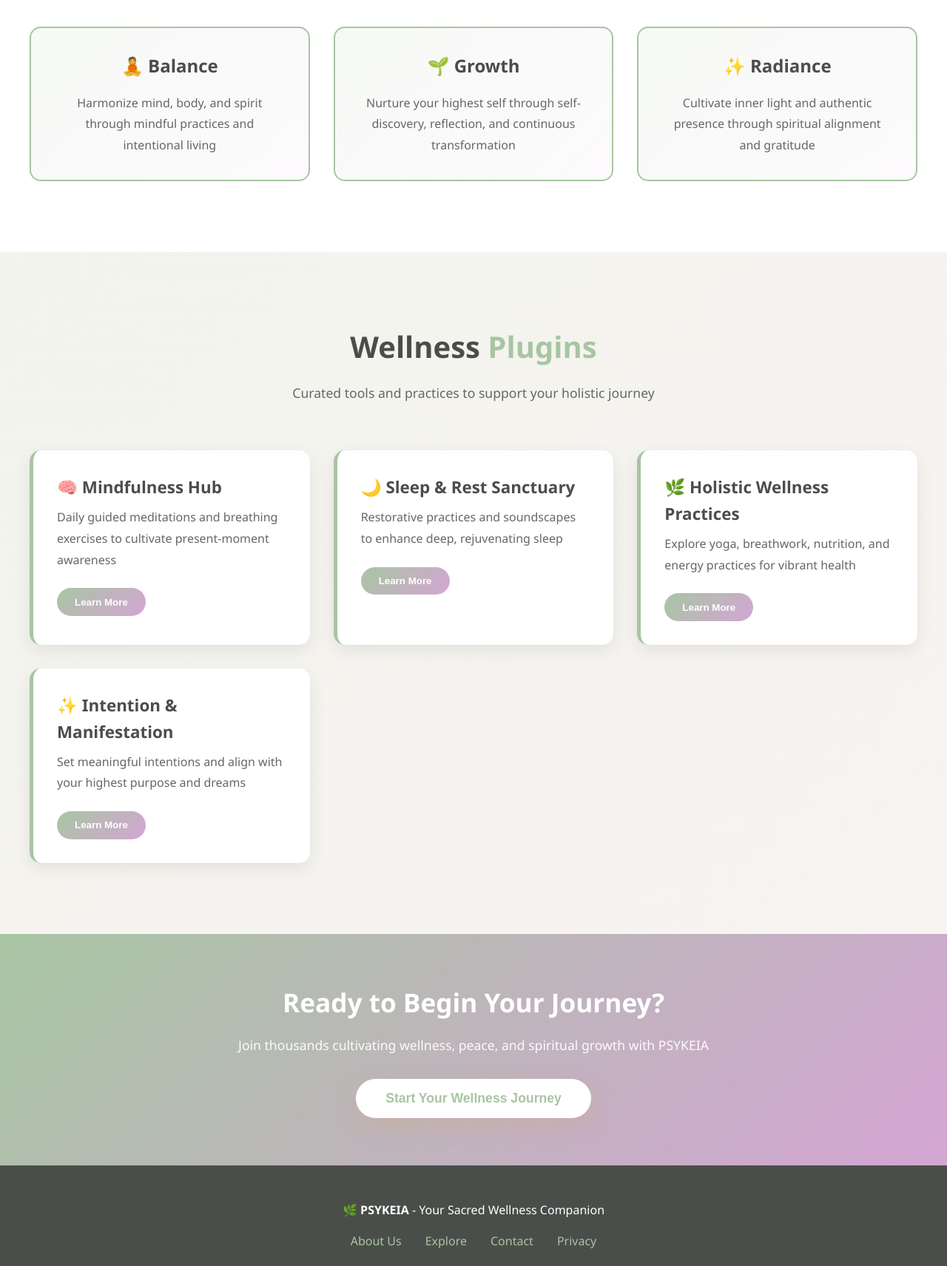
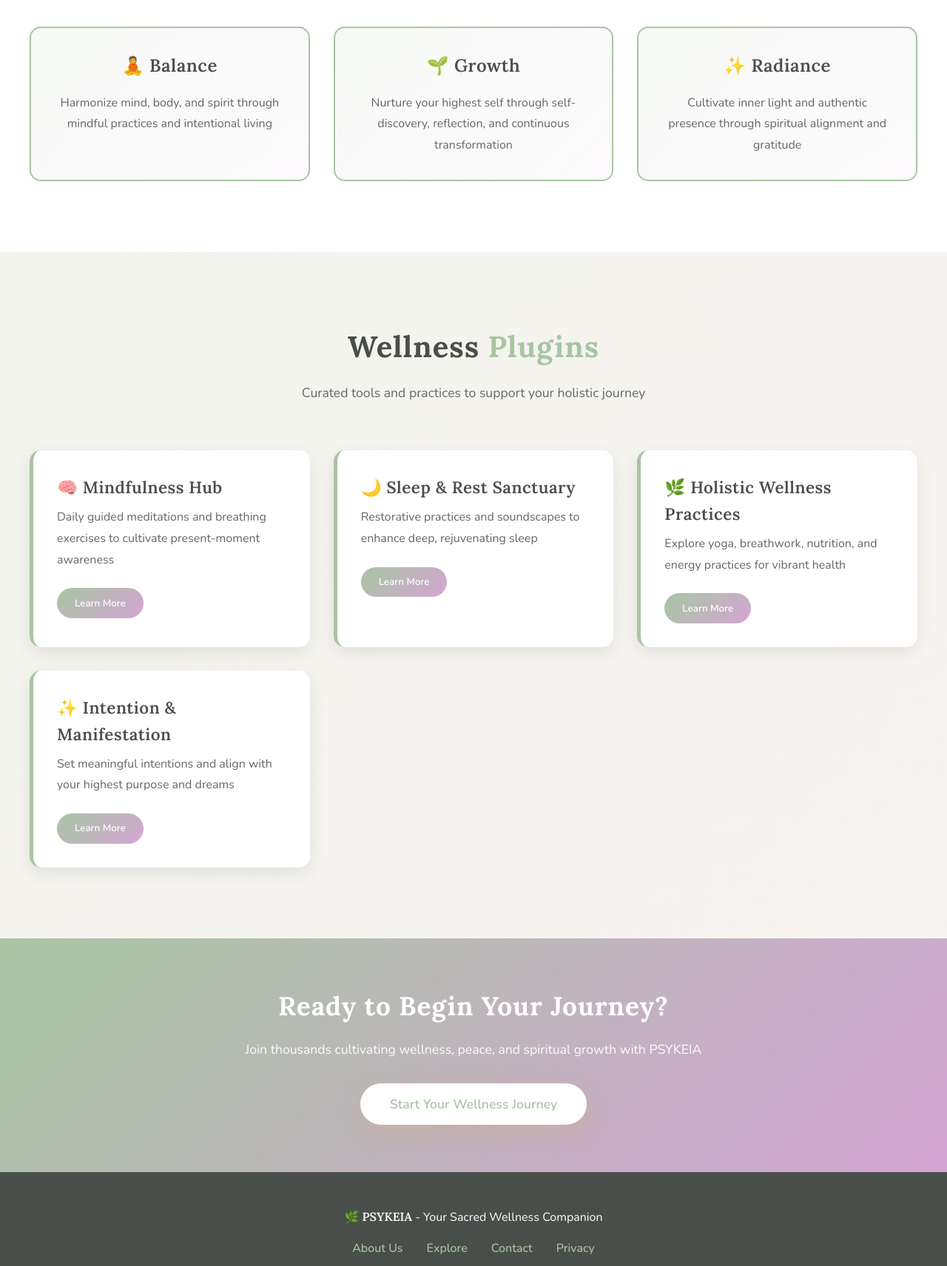
Before and after one commit to Mneemossynee/Hippocampus, a plain HTML site: page docs/index.html in a window 1280 px wide. Shown: the part 1060-2772 px from the top of the page at 74% size. Drawn offline with nearby package versions, Linux system fonts and the light colour scheme.

Commit message:
Update fonts to mystical yet clear style with Lora and Nunito

```diff
--- a/docs/style.css
+++ b/docs/style.css
@@ -1,3 +1,5 @@
+@import url('https://fonts.googleapis.com/css2?family=Lora:wght@400;600;700&family=Nunito:wght@300;400;500;600;700&display=swap');
+
 * {
     margin: 0;
     padding: 0;
@@ -5,11 +7,18 @@
 }
 
 body {
-    font-family: 'Segoe UI', Tahoma, Geneva, Verdana, sans-serif;
+    font-family: 'Nunito', sans-serif;
     background: linear-gradient(135deg, #f5f5f0 0%, #faf8f3 100%);
     color: #4A4E4A;
     line-height: 1.6;
     overflow-x: hidden;
+    font-weight: 400;
+}
+
+h1, h2, h3, h4, h5, h6 {
+    font-family: 'Lora', serif;
+    font-weight: 600;
+    letter-spacing: 0.5px;
 }
 
 /* ===== NAVBAR ===== */
@@ -32,11 +41,12 @@ body {
 .logo {
     font-size: 1.8rem;
     font-weight: 700;
+    font-family: 'Lora', serif;
     background: linear-gradient(135deg, #A8C5A3 0%, #D4A5D4 100%);
     -webkit-background-clip: text;
     -webkit-text-fill-color: transparent;
     background-clip: text;
-    letter-spacing: -0.5px;
+    letter-spacing: 1px;
 }
 
 .nav-menu {
@@ -46,6 +56,7 @@ body {
 }
 
 .nav-link {
+    font-family: 'Nunito', sans-serif;
     text-decoration: none;
     color: #4A4E4A;
     font-weight: 500;
@@ -113,6 +124,9 @@ body {
     margin-bottom: 1rem;
     color: #4A4E4A;
     line-height: 1.2;
+    font-family: 'Lora', serif;
+    font-weight: 700;
+    letter-spacing: 1px;
 }
 
 .hero h1 span {
@@ -126,6 +140,8 @@ body {
     font-size: 1.3rem;
     color: #666;
     margin-bottom: 2rem;
+    font-family: 'Nunito', sans-serif;
+    font-weight: 300;
 }
 
 .cta-button {
@@ -136,6 +152,7 @@ body {
     border-radius: 50px;
     font-size: 1.1rem;
     font-weight: 600;
+    font-family: 'Nunito', sans-serif;
     cursor: pointer;
     transition: all 0.3s ease;
     box-shadow: 0 10px 30px rgba(212, 165, 116, 0.3);
@@ -179,6 +196,9 @@ body {
     font-size: 2.5rem;
     color: #4A4E4A;
     margin-bottom: 1rem;
+    font-family: 'Lora', serif;
+    font-weight: 700;
+    letter-spacing: 1px;
 }
 
 .section-header h2 span {
@@ -190,6 +210,8 @@ body {
     color: #666;
     max-width: 600px;
     margin: 0 auto;
+    font-family: 'Nunito', sans-serif;
+    font-weight: 300;
 }
 
 .philosophy-grid {
@@ -221,11 +243,16 @@ body {
     font-size: 1.5rem;
     color: #4A4E4A;
     margin-bottom: 1rem;
+    font-family: 'Lora', serif;
+    font-weight: 600;
+    letter-spacing: 0.5px;
 }
 
 .philosophy-card p {
     color: #666;
     line-height: 1.8;
+    font-family: 'Nunito', sans-serif;
+    font-weight: 300;
 }
 
 /* ===== PLUGINS SECTION ===== */
@@ -266,12 +293,17 @@ body {
     display: flex;
     align-items: center;
     gap: 0.5rem;
+    font-family: 'Lora', serif;
+    font-weight: 600;
+    letter-spacing: 0.5px;
 }
 
 .plugin-card p {
     color: #666;
     margin-bottom: 1.5rem;
     line-height: 1.8;
+    font-family: 'Nunito', sans-serif;
+    font-weight: 300;
 }
 
 .learn-more {
@@ -282,6 +314,7 @@ body {
     border-radius: 25px;
     cursor: pointer;
     font-weight: 600;
+    font-family: 'Nunito', sans-serif;
     transition: all 0.3s ease;
     position: relative;
     overflow: hidden;
@@ -300,7 +333,18 @@ body {
     border-radius: 10px;
     color: #666;
     line-height: 1.8;
+    font-family: 'Nunito', sans-serif;
     animation: slideDown 0.3s ease;
+}
+
+.plugin-details p {
+    font-family: 'Nunito', sans-serif;
+    font-weight: 400;
+}
+
+.plugin-details p strong {
+    font-family: 'Lora', serif;
+    font-weight: 600;
 }
 
 @keyframes slideDown {
@@ -325,12 +369,17 @@ body {
 .cta-section h2 {
     font-size: 2.2rem;
     margin-bottom: 1rem;
+    font-family: 'Lora', serif;
+    font-weight: 700;
+    letter-spacing: 1px;
 }
 
 .cta-section p {
     font-size: 1.1rem;
     margin-bottom: 2rem;
     opacity: 0.95;
+    font-family: 'Nunito', sans-serif;
+    font-weight: 300;
 }
 
 .cta-section .cta-button {
@@ -352,6 +401,12 @@ footer {
 
 footer p {
     margin-bottom: 1rem;
+    font-family: 'Nunito', sans-serif;
+}
+
+footer p strong {
+    font-family: 'Lora', serif;
+    font-weight: 600;
 }
 
 .footer-links {
@@ -366,6 +421,8 @@ footer p {
     color: #A8C5A3;
     text-decoration: none;
     transition: color 0.3s ease;
+    font-family: 'Nunito', sans-serif;
+    font-weight: 500;
 }
 
 .footer-links a:hover {
@@ -375,6 +432,8 @@ footer p {
 .copyright {
     opacity: 0.7;
     font-size: 0.9rem;
+    font-family: 'Nunito', sans-serif;
+    font-weight: 300;
 }
 
 /* ===== RESPONSIVE DESIGN ===== */
```
